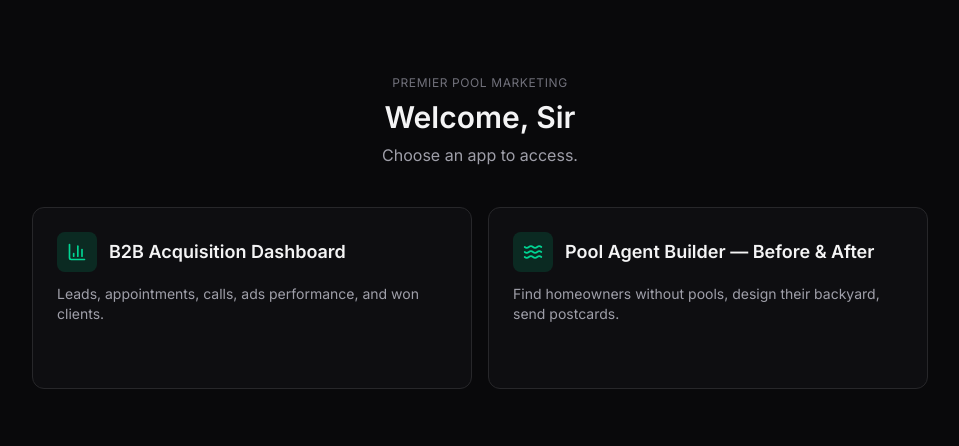
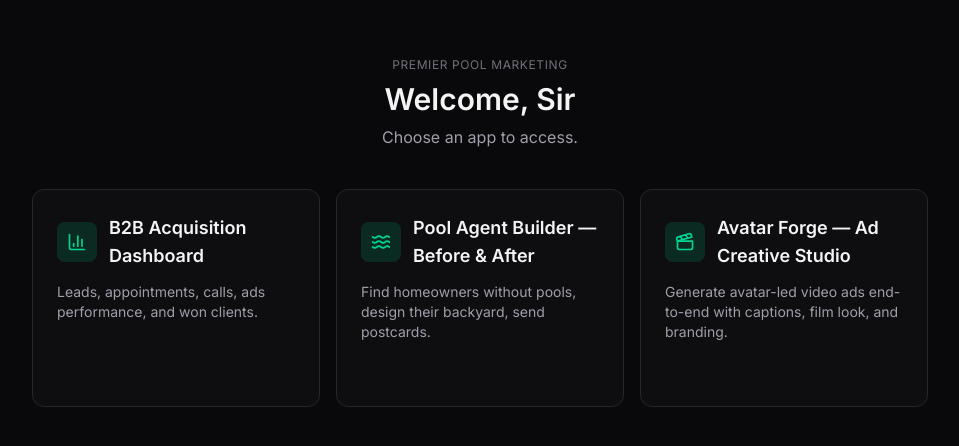
Before and after one commit to ahmedPPM/B2B-Dashbaord2, a Next.js app: page / in a window 1280 px wide. Shown: the part 168-614 px from the top of the page, without its empty margins (160-1119 px from the left). Built offline with nearby package versions, Linux system fonts and the light colour scheme.

Commit message:
landing: add Avatar Forge as third app card

```diff
--- a/app/page.tsx
+++ b/app/page.tsx
@@ -1,5 +1,5 @@
 import Link from 'next/link';
-import { BarChart3, Waves, ArrowRight } from 'lucide-react';
+import { BarChart3, Waves, Clapperboard, ArrowRight } from 'lucide-react';
 
 export default function Home() {
   const apps = [
@@ -17,6 +17,13 @@ export default function Home() {
       icon: Waves,
       external: true,
     },
+    {
+      href: 'https://avatar-forge-production.up.railway.app/',
+      title: 'Avatar Forge — Ad Creative Studio',
+      desc: 'Generate avatar-led video ads end-to-end with captions, film look, and branding.',
+      icon: Clapperboard,
+      external: true,
+    },
   ];
 
   return (
@@ -28,7 +35,7 @@ export default function Home() {
           <p className="text-zinc-400 mt-2">Choose an app to access.</p>
         </div>
 
-        <div className="grid md:grid-cols-2 gap-4">
+        <div className="grid sm:grid-cols-2 lg:grid-cols-3 gap-4">
           {apps.map((a) => {
             const Icon = a.icon;
             const cls = 'group relative rounded-xl border border-zinc-800 bg-zinc-900/40 hover:bg-zinc-900/80 hover:border-emerald-700 transition p-6 flex flex-col gap-3';
```
